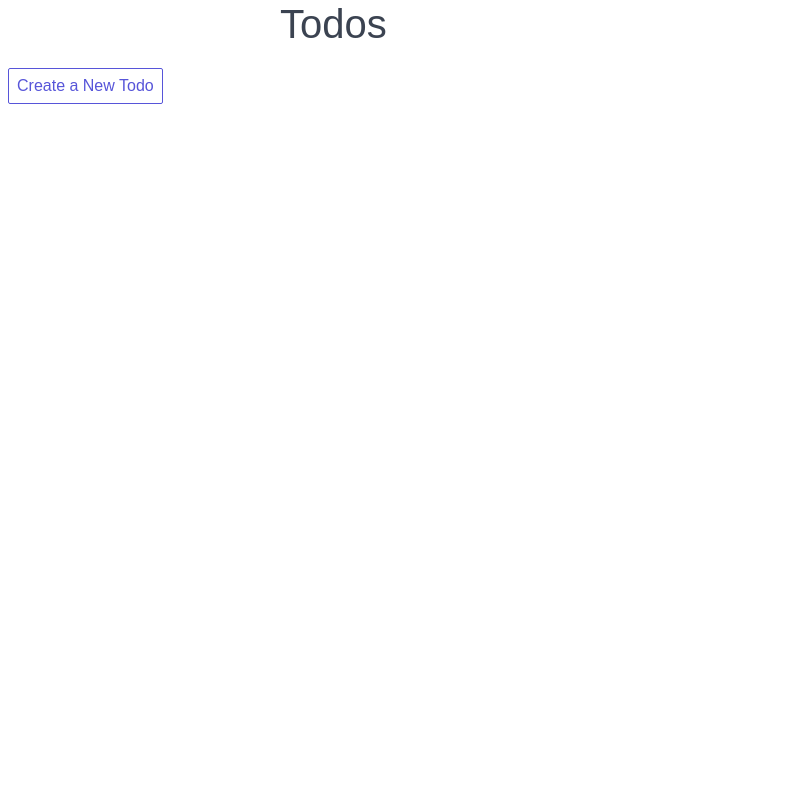
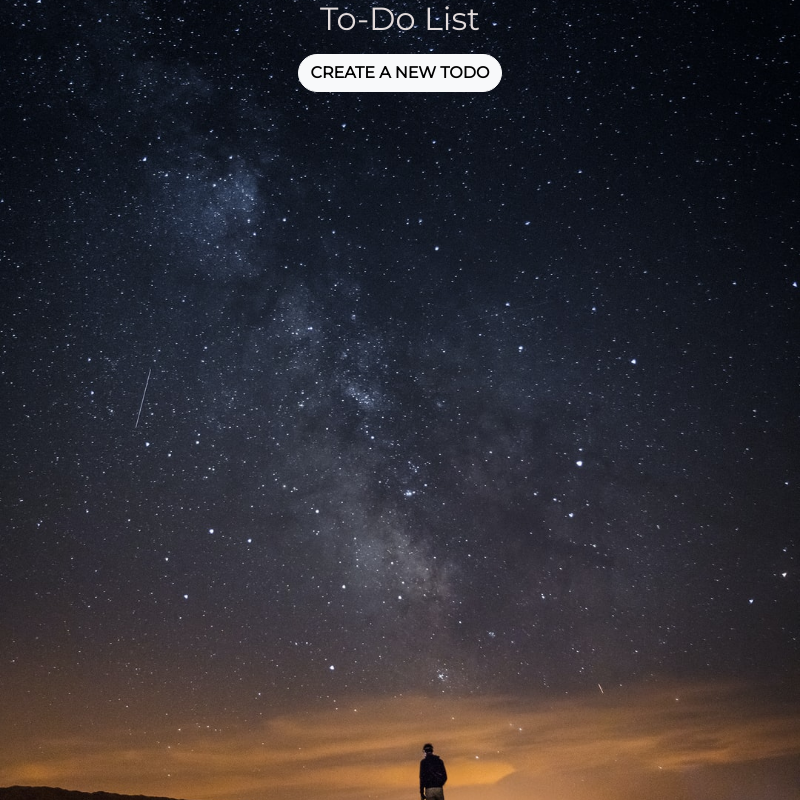
Before and after one commit to AndersonWalsh/ElectronToDo, an Electron app: page renderer/index.html in a window 800 px wide. Drawn offline with nearby package versions, Linux system fonts and the light colour scheme; no server answers.

Commit message:
Transitioned from spectre to bootstrap, added background to pages and styles to home

```diff
--- a/renderer/index.html
+++ b/renderer/index.html
@@ -1,19 +1,22 @@
 <!DOCTYPE html>
-<html>
+<html class="homepage">
 
 <head>
     <meta charset="UTF-8">
     <title>Electron Todo</title>
-    <link rel="stylesheet" href="../node_modules/spectre.css/dist/spectre.min.css">
+    <!--<link rel="stylesheet" href="../node_modules/spectre.css/dist/spectre.min.css">-->
+    <link href="https://fonts.googleapis.com/css?family=Montserrat" rel="stylesheet">
+    <link href="https://cdn.jsdelivr.net/npm/bootstrap@5.0.0-beta1/dist/css/bootstrap.min.css" rel="stylesheet"
+        integrity="sha384-giJF6kkoqNQ00vy+HMDP7azOuL0xtbfIcaT9wjKHr8RbDVddVHyTfAAsrekwKmP1" crossorigin="anonymous">
     <link rel="stylesheet" href="style.css">
 </head>
 
-<body>
+<body class="homepage">
     <div class="container">
         <div class="columns">
-            <div class="column col-10">
-                <h1 class="text-center">Todos</h1>
-                <button id="createTodoBtn" type="button" class="btn">
+            <div class="d-grid gap-2 col-6 mx-auto">
+                <h1 class="text-center">To-Do List</h1>
+                <button id="createTodoBtn" type="button" class="btn btn-light mx-auto">
                     Create a New Todo
                 </button>
                 <ul id="todoList"></ul>
--- a/renderer/style.css
+++ b/renderer/style.css
@@ -1,6 +1,4 @@
-body {
-    font: caption;
-  }
+
 
   .todo-item {
     background: none;
@@ -17,3 +15,42 @@ body {
   .todo-item:hover {
     background: #d8d8d8
   }
+
+
+.homepage{
+  width: 100%;
+  height: 100%;
+
+
+  background: url(background1.jpeg) no-repeat center center fixed;
+  background-size: cover;
+
+}
+
+.addpage{
+  width: 100%;
+  height: 100%;
+
+
+  background: url(background2.jpg) no-repeat center center fixed;
+  background-size: cover;
+}
+
+body, html {
+
+  font-family: 'Montserrat', sans-serif;
+  -webkit-background-size: cover;
+  -moz-background-size: cover;
+  -o-background-size: cover;
+  background-size: cover;
+}
+
+.btn{
+    font-weight: 700;
+    border-radius: 300px;
+    text-transform: uppercase;
+}
+h1 {
+    font-size: 2rem;
+    color: #e2dbdb;
+  }
```
Also changed, not shown: renderer/add.html (+6 -3 lines), renderer/background1.jpeg (added), 1 other file.
